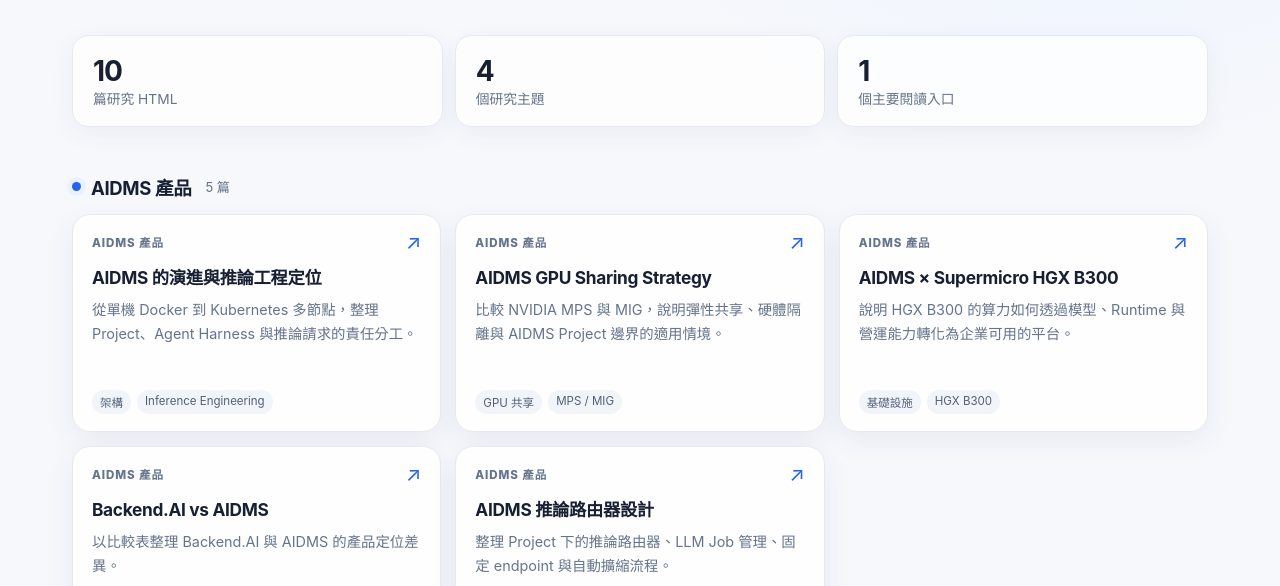
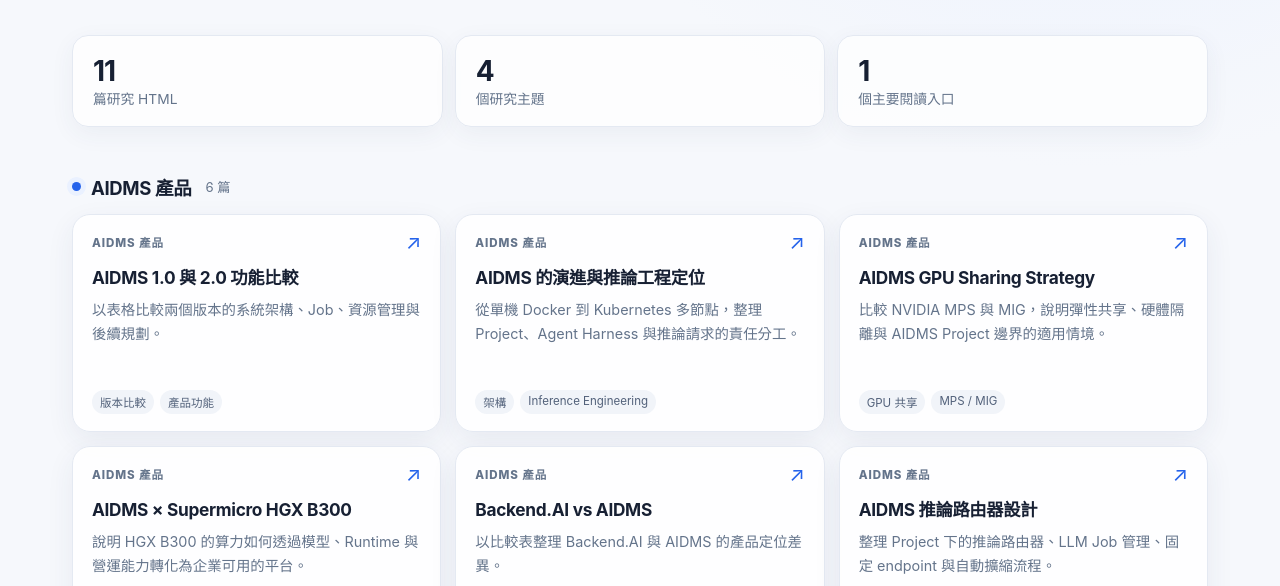
Before and after one commit to linweiyen/my_knowledge_base, a plain HTML site: page index.html in a window 1280 px wide. Shown: the part 214-800 px from the top of the page. Drawn offline with Linux system fonts and the light colour scheme.

Commit message:
Add AIDMS version comparison to knowledge base homepage

```diff
--- a/index.html
+++ b/index.html
@@ -55,14 +55,15 @@
       <a class="hero-link" href="README.md">閱讀 README →</a>
     </header>
     <section class="stats" aria-label="知識庫統計">
-      <div class="stat"><strong>10</strong><span>篇研究 HTML</span></div>
+      <div class="stat"><strong>11</strong><span>篇研究 HTML</span></div>
       <div class="stat"><strong>4</strong><span>個研究主題</span></div>
       <div class="stat"><strong>1</strong><span>個主要閱讀入口</span></div>
     </section>
     <section aria-label="研究卡片">
       <section class="collection blue">
-        <div class="section-heading"><span class="section-dot"></span><h2>AIDMS 產品</h2><span class="section-count">5 篇</span></div>
+        <div class="section-heading"><span class="section-dot"></span><h2>AIDMS 產品</h2><span class="section-count">6 篇</span></div>
         <div class="card-grid">
+          <article class="card"><div class="card-top"><span class="eyebrow">AIDMS 產品</span><span class="arrow">↗</span></div><h3><a href="products/aidms/version-comparison/index.html">AIDMS 1.0 與 2.0 功能比較</a></h3><p>以表格比較兩個版本的系統架構、Job、資源管理與後續規劃。</p><div class="tags"><span>版本比較</span><span>產品功能</span></div></article>
           <article class="card"><div class="card-top"><span class="eyebrow">AIDMS 產品</span><span class="arrow">↗</span></div><h3><a href="products/aidms/architecture/inference-engineering/aidms-evolution-inference.html">AIDMS 的演進與推論工程定位</a></h3><p>從單機 Docker 到 Kubernetes 多節點，整理 Project、Agent Harness 與推論請求的責任分工。</p><div class="tags"><span>架構</span><span>Inference Engineering</span></div></article>
           <article class="card"><div class="card-top"><span class="eyebrow">AIDMS 產品</span><span class="arrow">↗</span></div><h3><a href="products/aidms/architecture/gpu-sharing/aidms_mps_mig_full_report.html">AIDMS GPU Sharing Strategy</a></h3><p>比較 NVIDIA MPS 與 MIG，說明彈性共享、硬體隔離與 AIDMS Project 邊界的適用情境。</p><div class="tags"><span>GPU 共享</span><span>MPS / MIG</span></div></article>
           <article class="card"><div class="card-top"><span class="eyebrow">AIDMS 產品</span><span class="arrow">↗</span></div><h3><a href="products/aidms/architecture/hgx-b300/aidms-hgx-b300.html">AIDMS × Supermicro HGX B300</a></h3><p>說明 HGX B300 的算力如何透過模型、Runtime 與營運能力轉化為企業可用的平台。</p><div class="tags"><span>基礎設施</span><span>HGX B300</span></div></article>
@@ -91,7 +92,7 @@
         </div>
       </section>
     </section>
-    <footer>最後更新：2026-09-15 · 研究內容仍以各文件中的來源與查證狀態為準。</footer>
+    <footer>最後更新：2026-09-23 · 研究內容仍以各文件中的來源與查證狀態為準。</footer>
   </main>
 </body>
 </html>
```
